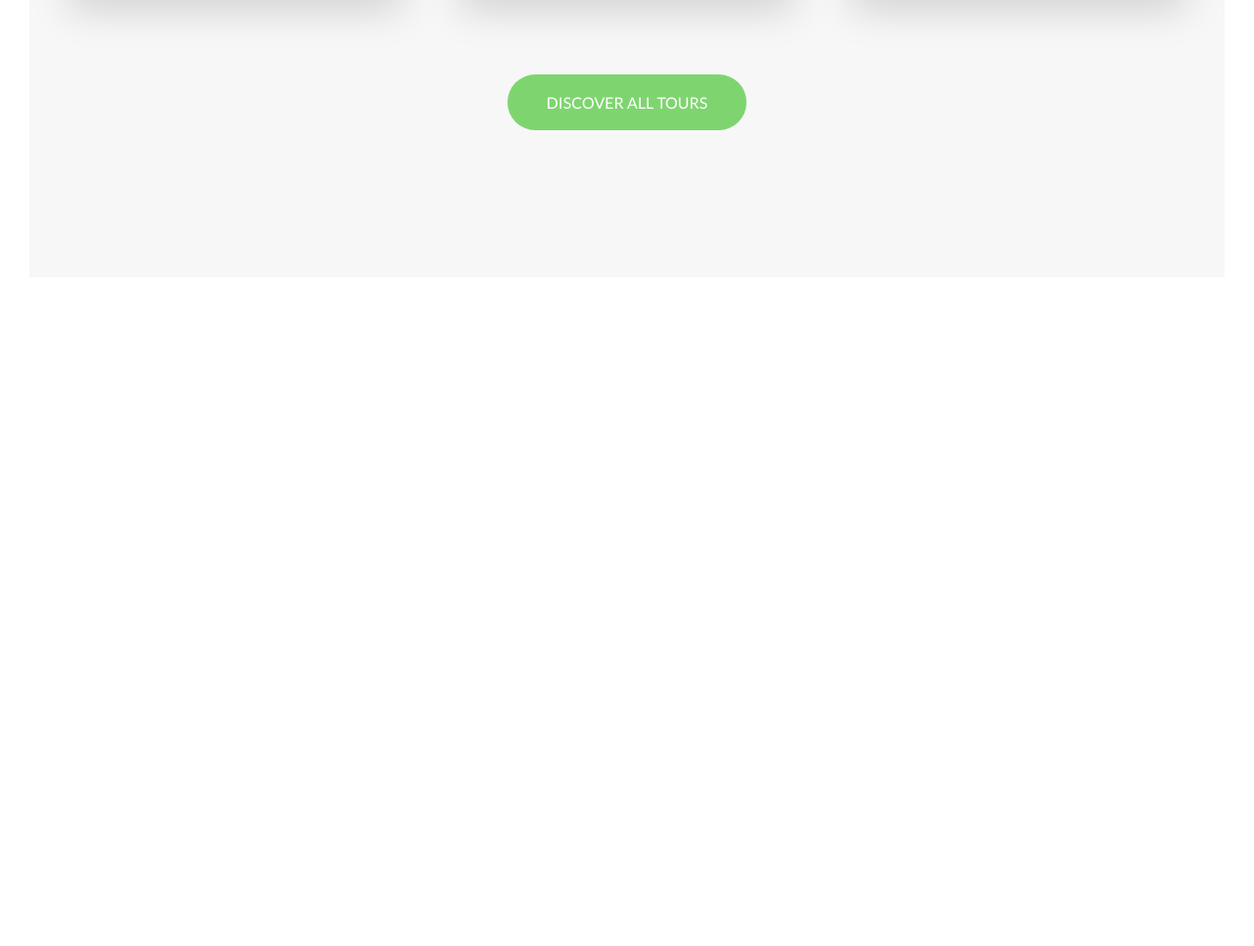
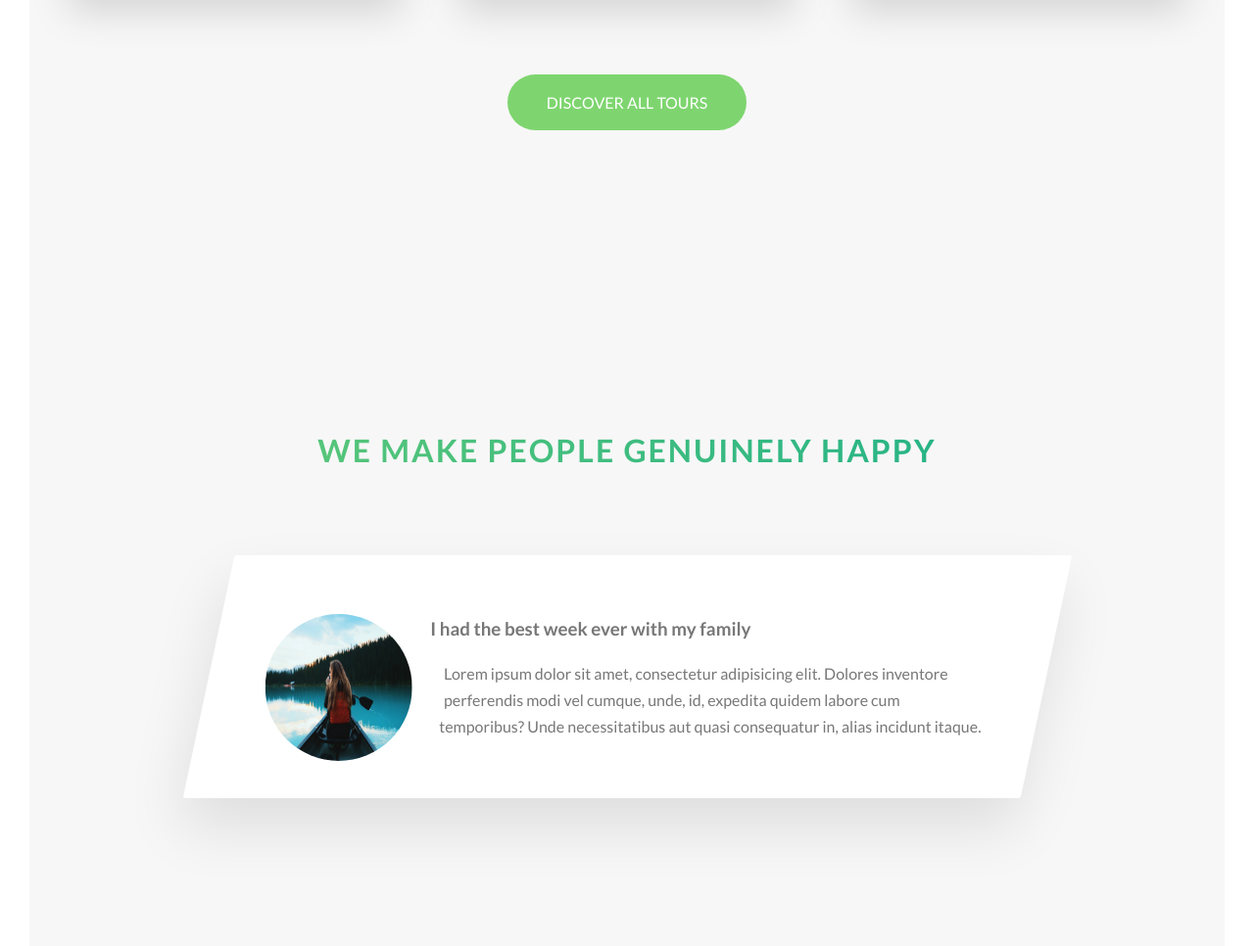
Before and after one commit to Leenamkwon/CSS-Sass, a website: page Natours/index.html in a window 1280 px wide. Shown: the part 2896-3862 px from the top of the page at 98% size. Before the commit the page ends 3179 px from the top, so only its background shows below. Drawn offline with Linux system fonts and the light colour scheme.

Commit message:
section tours lection

```diff
--- a/Natours/index.html
+++ b/Natours/index.html
@@ -253,6 +253,37 @@
           <a href="#" class="btn btn--green">Discover all tours</a>
         </div>
       </section>
+
+      <section class="section-stories">
+        <div class="u-center-text u-margin-bottom-large">
+          <h2 class="heading-secondary">
+            We make people genuinely happy
+          </h2>
+        </div>
+
+        <div class="row">
+          <div class="story">
+            <figure class="story__shape">
+              <img
+                src="img/nat-8.jpg"
+                alt="Person on a tour"
+                class="story__img"
+              />
+            </figure>
+            <div class="story__text">
+              <h3 class="heading-teritary u-margin-bottom-small">
+                I had the best week ever with my family
+              </h3>
+              <p>
+                Lorem ipsum dolor sit amet, consectetur adipisicing elit.
+                Dolores inventore perferendis modi vel cumque, unde, id,
+                expedita quidem labore cum temporibus? Unde necessitatibus aut
+                quasi consequatur in, alias incidunt itaque.
+              </p>
+            </div>
+          </div>
+        </div>
+      </section>
     </main>
     <!-- <section class="grid-test">
       <div class="row">
--- /dev/null
+++ b/Natours/sass/components/_story.scss
@@ -0,0 +1,34 @@
+.story {
+  width: 75%;
+  margin: 0 auto;
+  box-shadow: 0 3rem 6rem rgba($color-black, 0.1);
+  background-color: $color-white;
+  border-radius: 3px;
+  padding: 6rem;
+  padding-left: 9rem;
+  font-size: 1.6rem;
+  transform: skewX(-12deg);
+
+  & > * {
+    transform: skewX(12deg);
+  }
+
+  &__shape {
+    width: 15rem;
+    height: 15rem;
+    float: left;
+    -webkit-shape-outside: circle(50% at 50% 50%);
+    shape-outside: circle(50% at 50% 50%);
+    -webkit-clip-path: circle(50% at 50% 50%);
+    clip-path: circle(50% at 50% 50%);
+    transform: translateX(-3rem) skewX(12deg);
+  }
+
+  &__img {
+    width: 100%;
+    height: 100%;
+  }
+
+  &__text {
+  }
+}
--- a/Natours/sass/main.scss
+++ b/Natours/sass/main.scss
@@ -11,6 +11,7 @@
 @import './components/composition';
 @import './components/feature-box';
 @import './components/card';
+@import './components/story';
 
 @import './layout/header';
 @import './layout/grid';
--- a/Natours/sass/pages/_home.scss
+++ b/Natours/sass/pages/_home.scss
@@ -26,3 +26,8 @@
   padding: 25rem 0 15rem 0;
   margin-top: -20vh;
 }
+
+.section-stories {
+  padding: 15rem 0;
+  background-color: $color-grey-light-1;
+}
```
Also changed, not shown: Natours/css/style.css.
